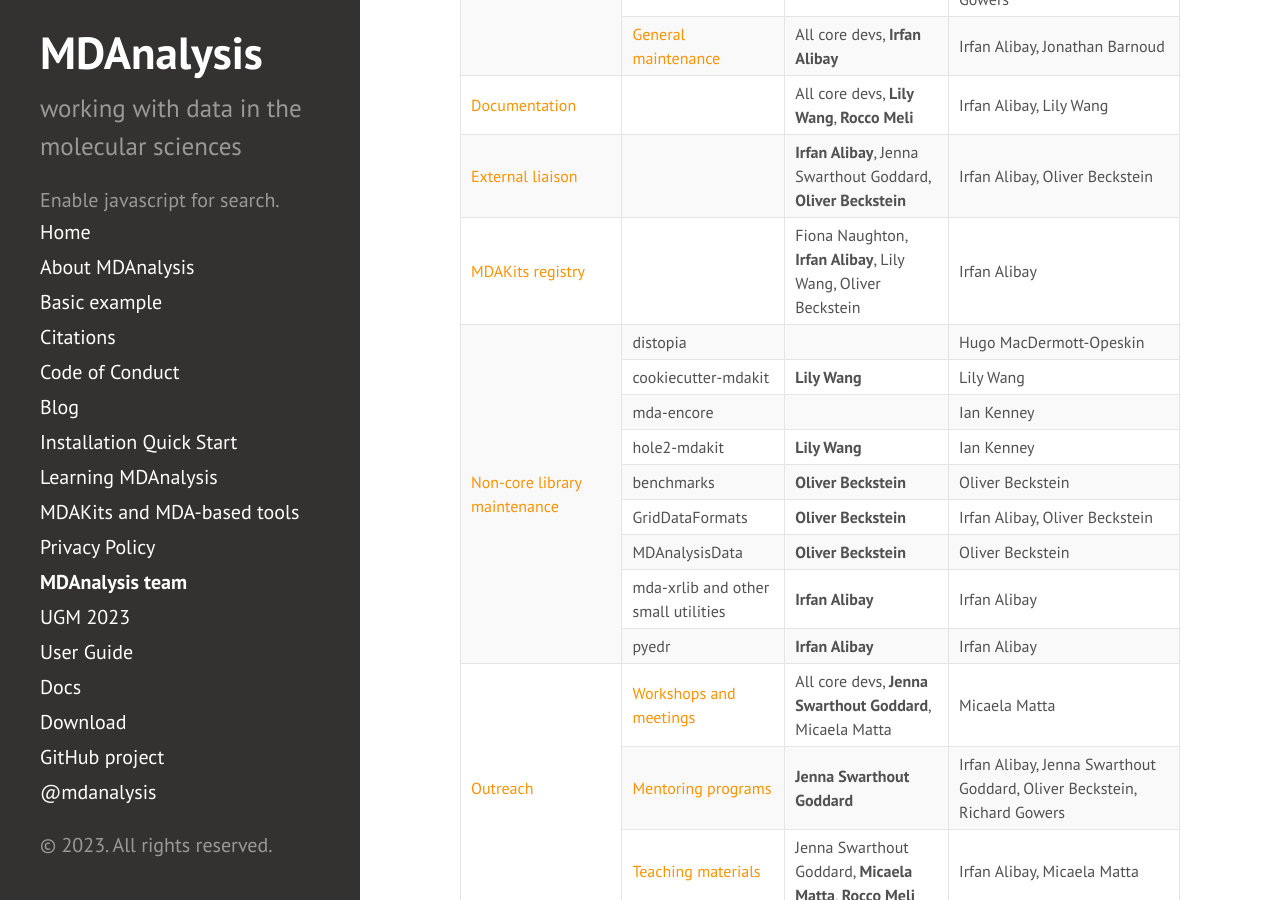
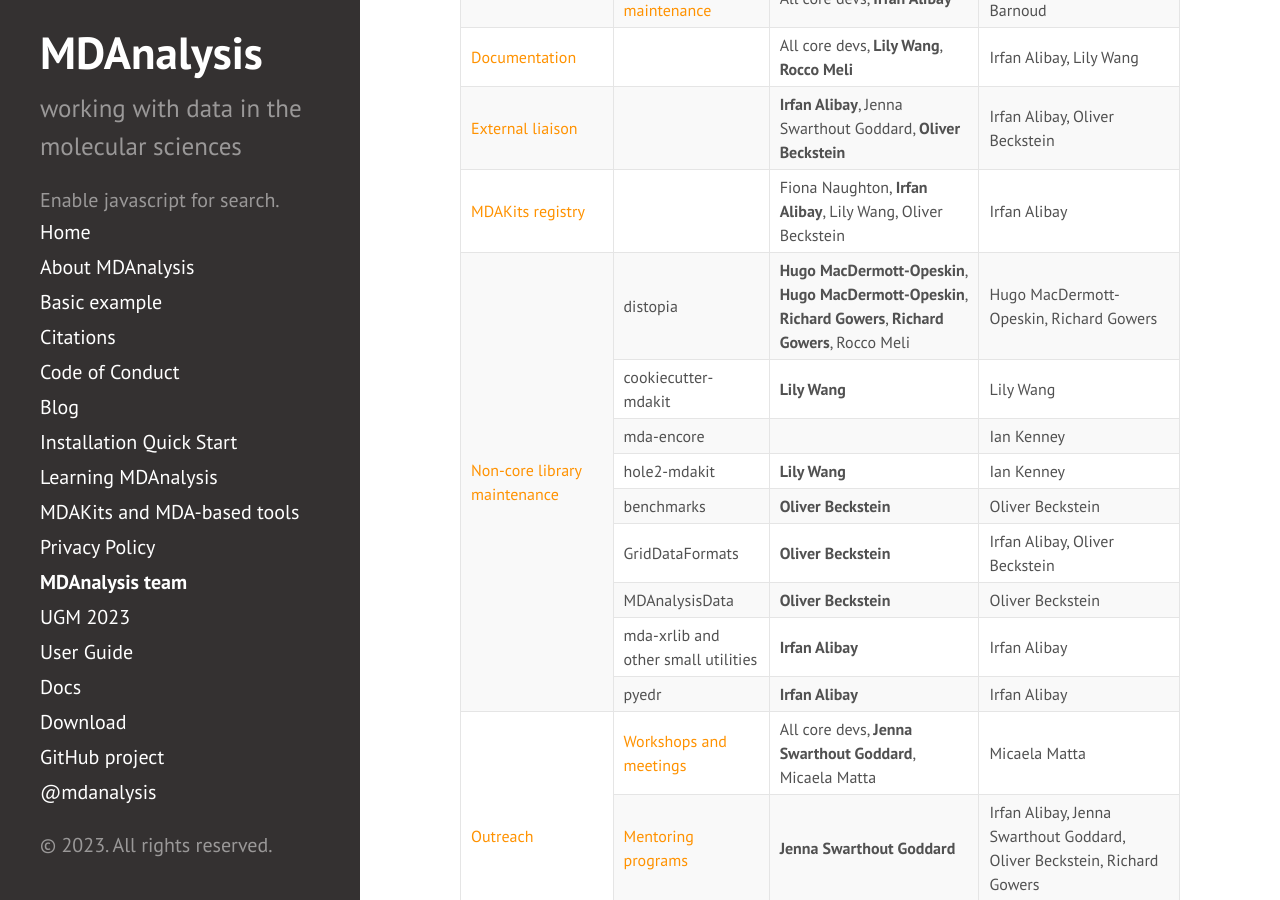
Before and after one commit to MDAnalysis/MDAnalysis.github.io, a Jekyll site: the page built from pages/team.md, in a window 1280 px wide and 900 px high, scrolled down 1665 px. Built offline with Jekyll 4.4.1, drawn with Linux system fonts in a browser that asks for light colours; comment, search, counter and statistics services are not loaded.

Commit message:
Update distopia

```diff
--- a/_data/team/roles/non_core_library_maintenance.yml
+++ b/_data/team/roles/non_core_library_maintenance.yml
@@ -12,9 +12,10 @@ tasks:
 subroles:
 
   - subrole: distopia
-    current_leads: []
-    current_members: []
+    current_leads: [Richard Gowers,Hugo MacDermott-Opeskin]
+    current_members: [Richard Gowers,Hugo MacDermott-Opeskin, Rocco Meli]
     historical_members:
+      - Richard Gowers
       - Hugo MacDermott-Opeskin
 
 
```
